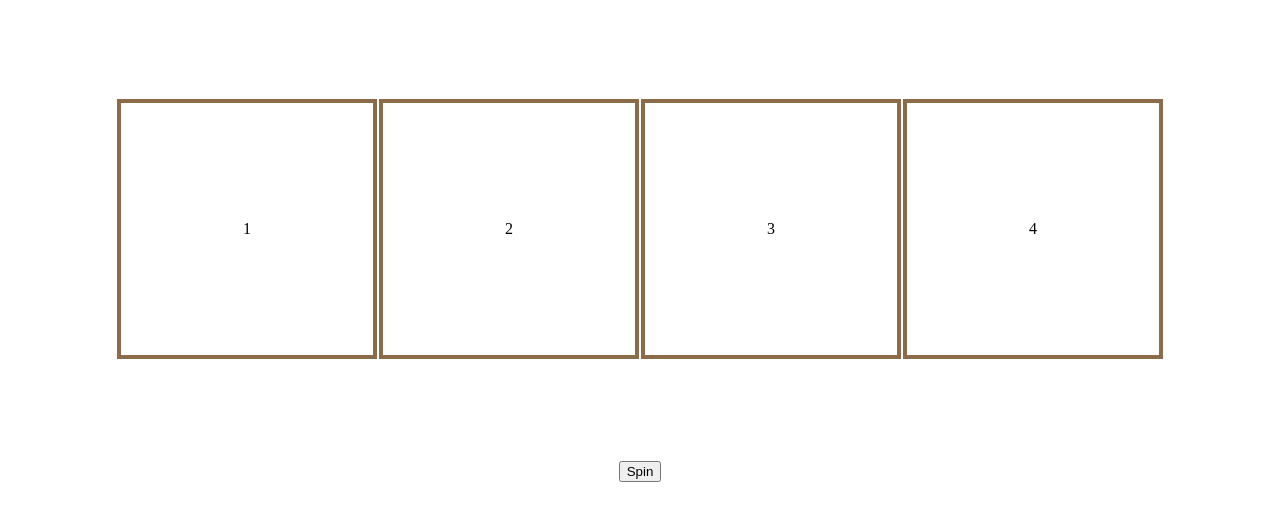
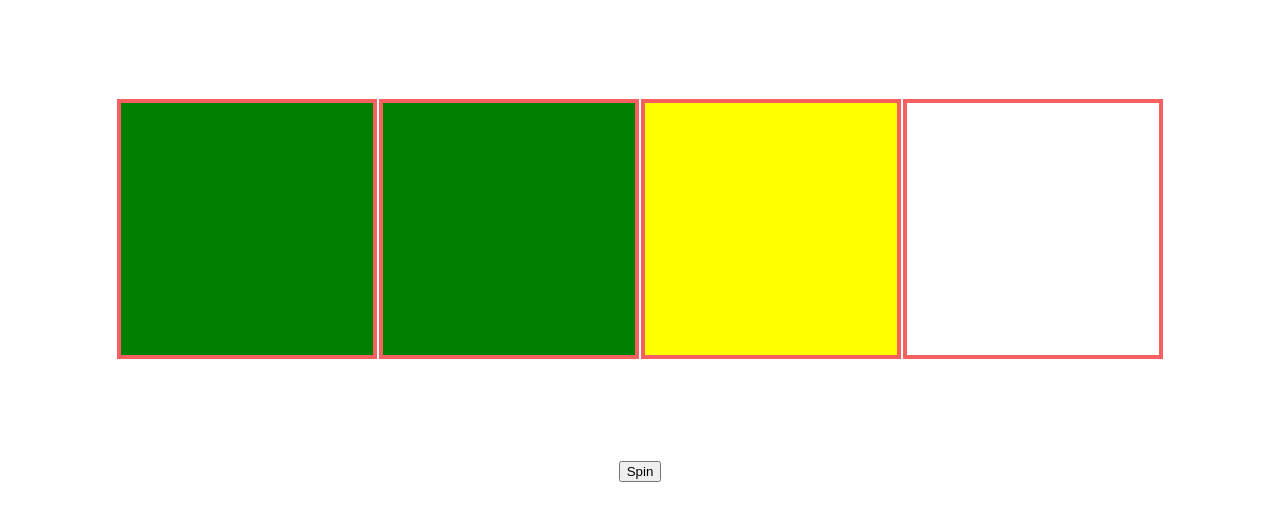
Before and after one commit to ConalG/Phorest_TechTest_slotMachine, a plain HTML site: page index.html in a window 1280 px wide. Both pictures are taken after a click on the button "Spin". Shown: the part 101-622 px from the top of the page. Drawn offline with Linux system fonts and the light colour scheme.

Commit message:
Basic functionality
Edited Index.html, script.js and style.css:
Able to display 4 colours at random

```diff
--- a/index.html
+++ b/index.html
@@ -15,23 +15,19 @@
      <table class="center">
          <tbody>
               <tr>
-                <td>
-                    <span id="slot1">1</span>
+                <td id="slot1" class="c0">
                 </td>
-                <td>
-                    <span id="slot2">2</span>
+                <td id="slot2" class="c0">
                 </td>
-                <td>
-                    <span id="slot3">3</span>
+                <td id="slot3" class="c0">
                 </td>
-                <td>
-                    <span id="slot4">4</span>
+                <td id="slot4" class="c0">
                 </td>
               </tr>
          </tbody>
      </table>
      <div class="center">
-         <button id="play">Spin</button>
+         <button id="play" onclick="playGame()">Spin</button>
      </div>
  </body>
 </html>
--- a/script.js
+++ b/script.js
@@ -0,0 +1,31 @@
+//Genertate Random Number
+const generateRandomNumber = () =>{
+    return Math.floor(Math.random() * 4);
+  }
+
+//Get Element ID
+const getElement = (id) =>{
+    return document.getElementById(id);
+}
+
+//Play Function,
+const playGame = () =>{
+    let slot1 = getElement(`slot1`);
+    let slot2 = getElement(`slot2`);
+    let slot3 = getElement(`slot3`);
+    let slot4 = getElement(`slot4`);
+
+    let num1 = generateRandomNumber();
+    let num2 = generateRandomNumber();
+    let num3 = generateRandomNumber();
+    let num4 = generateRandomNumber();
+
+    slot1.className = "c"+num1;
+    slot2.className = "c"+num2;
+    slot3.className = "c"+num3;
+    slot4.className = "c"+num4;
+}
+
+const spin = () =>{
+
+}
--- a/style.css
+++ b/style.css
@@ -7,7 +7,19 @@ table {
   }
 
 td {
-    border: 4px solid #8c6b48;
+    border: 4px solid #f86060;
     width: 250px;
     height: 250px;
   }
+.c0{
+    background-color: black;
+}
+.c01{
+    background-color: white ;
+}
+.c2{
+    background-color: green;
+}
+.c3{
+    background-color: yellow;
+}
```
